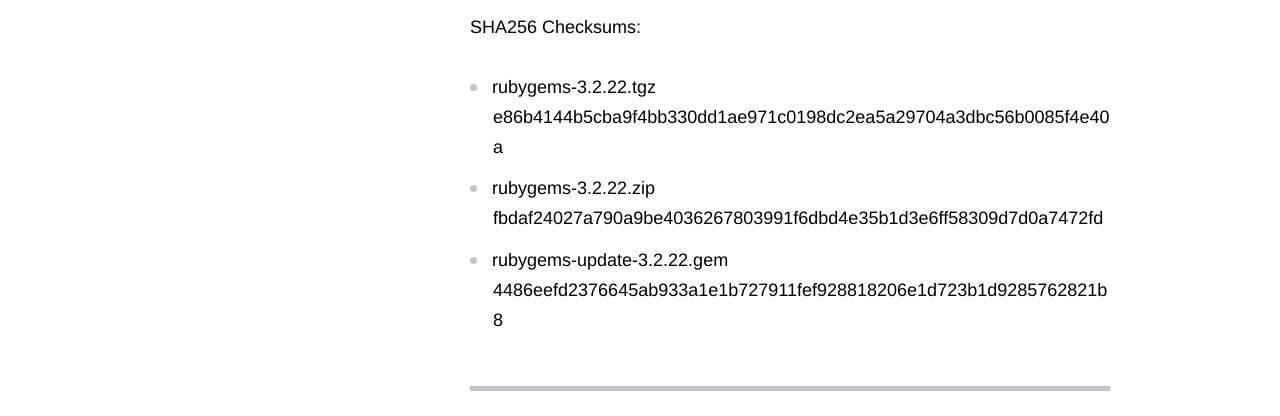
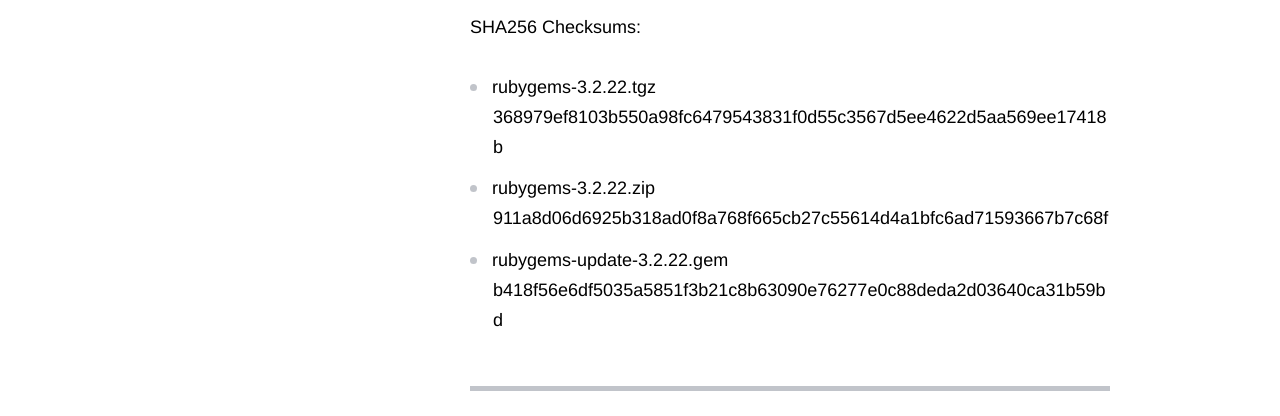
Before and after one commit to rubygems/rubygems.github.io, a Jekyll site: the page built from _posts/2021-07-06-3.2.22-released.md, in a window 1280 px wide. Shown: the part 901-1317 px from the top of the page. Built offline with Jekyll 4.4.1, drawn with Linux system fonts in a browser that asks for light colours; comment, search, counter and statistics services are not loaded.

Commit message:
Fix some incorrect checksums in blog posts
Due to a bug in our release tasks, some release blog posts included
incorrect checksums. This PR fixes the incorrect checksums.

```diff
--- a/_posts/2021-07-06-3.2.22-released.md
+++ b/_posts/2021-07-06-3.2.22-released.md
@@ -25,11 +25,11 @@ _## Enhancements:_
 SHA256 Checksums:
 
 * rubygems-3.2.22.tgz
-  e86b4144b5cba9f4bb330dd1ae971c0198dc2ea5a29704a3dbc56b0085f4e40a
+  368979ef8103b550a98fc6479543831f0d55c3567d5ee4622d5aa569ee17418b
 * rubygems-3.2.22.zip
-  fbdaf24027a790a9be4036267803991f6dbd4e35b1d3e6ff58309d7d0a7472fd
+  911a8d06d6925b318ad0f8a768f665cb27c55614d4a1bfc6ad71593667b7c68f
 * rubygems-update-3.2.22.gem
-  4486eefd2376645ab933a1e1b727911fef928818206e1d723b1d9285762821b8
+  b418f56e6df5035a5851f3b21c8b63090e76277e0c88deda2d03640ca31b59bd
 
 
 [download]: https://rubygems.org/pages/download
```
Also changed, not shown: _posts/2020-12-14-3.2.1-released.md (+3 -3 lines), _posts/2020-12-22-3.2.3-released.md (+3 -3 lines), _posts/2021-01-11-3.2.5-released.md (+3 -3 lines), _posts/2021-02-15-3.2.10-released.md (+3 -3 lines), _posts/2021-05-05-3.2.17-released.md (+3 -3 lines).
